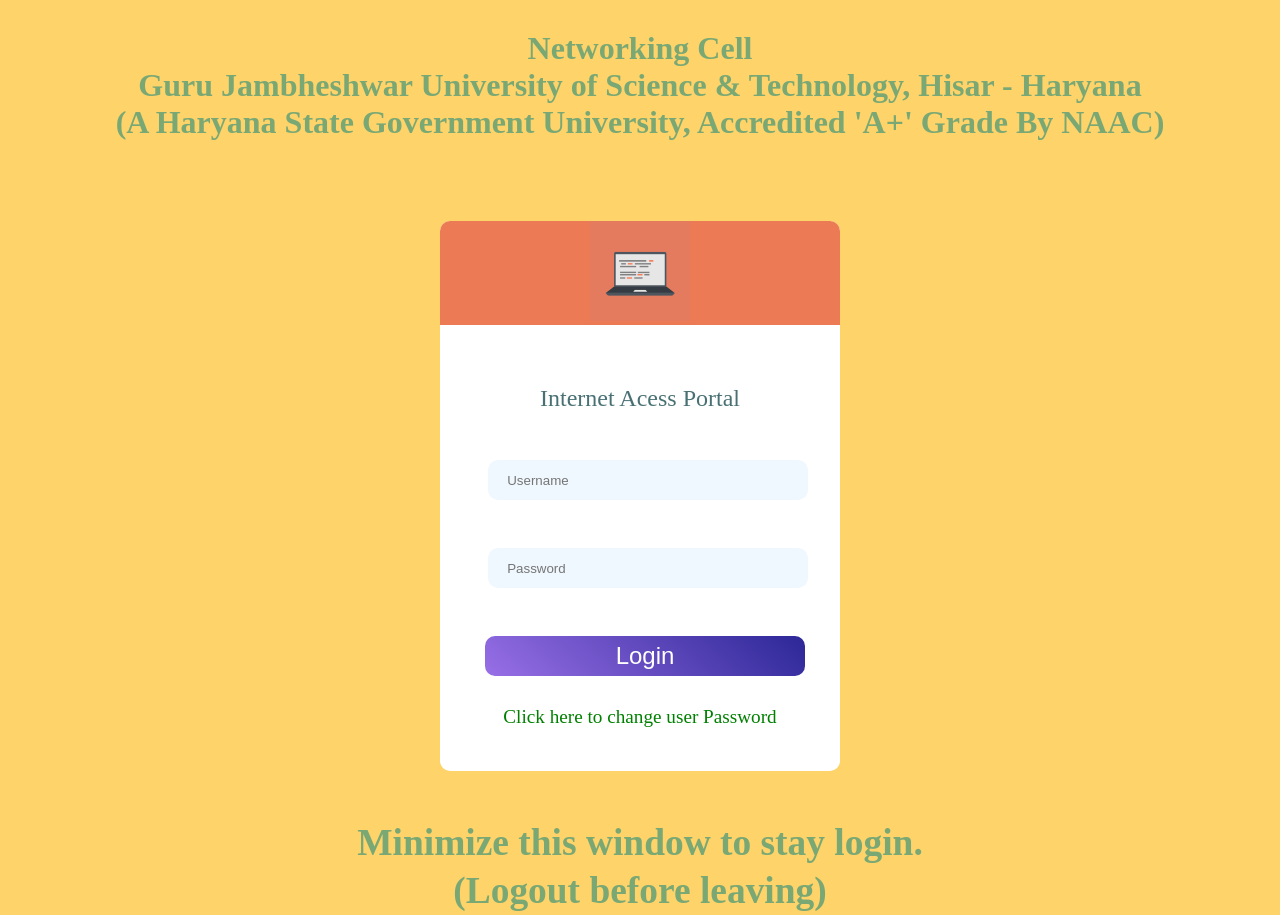
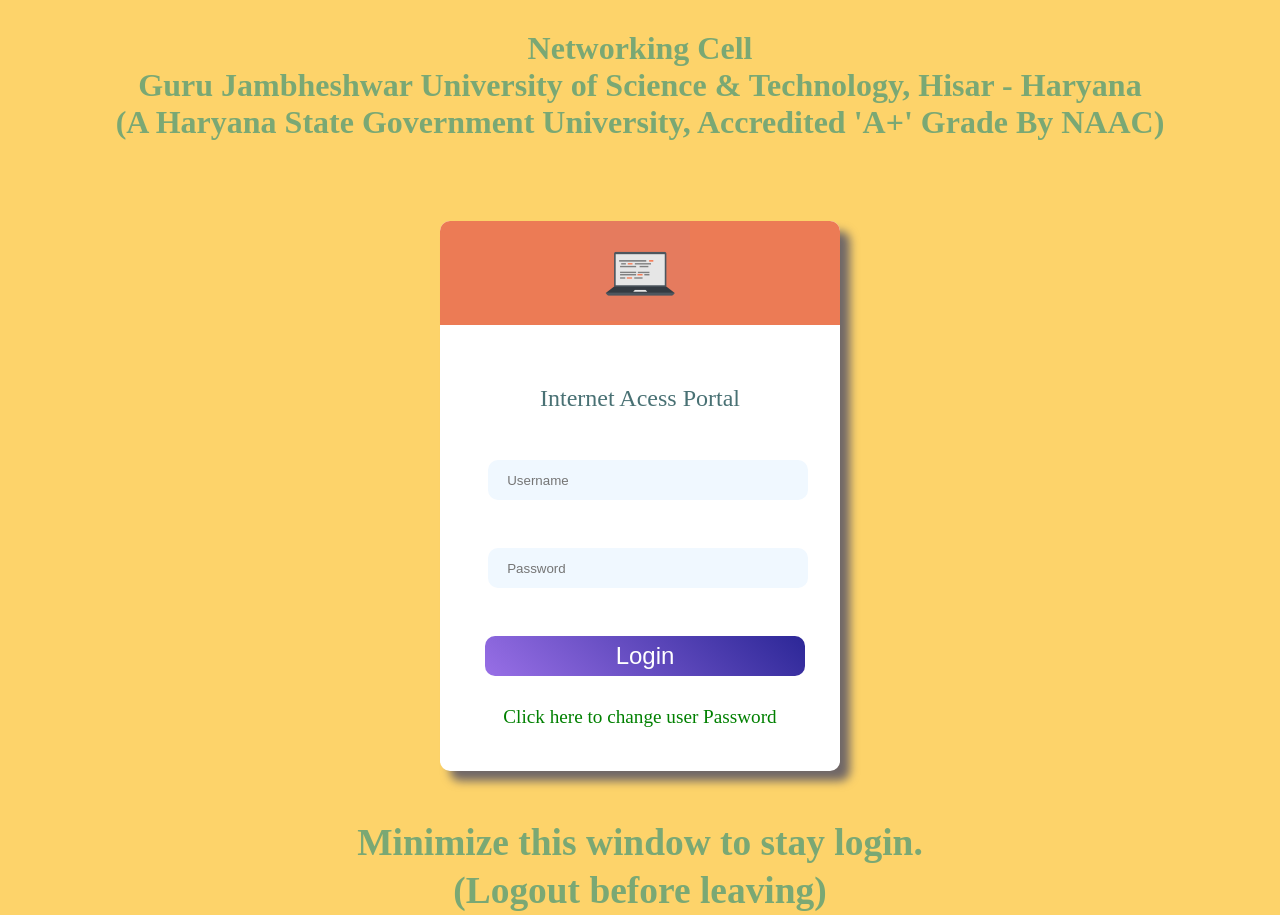
Before and after one commit to paraskumar09/internet-login-page, a plain HTML site: page index.html in a window 1280 px wide. Drawn offline with Linux system fonts and the light colour scheme.

Commit message:
Update style.css

```diff
--- a/style.css
+++ b/style.css
@@ -28,6 +28,8 @@ a
     background-color: #ffff;
     margin: auto;
     border-radius:10px ;
+    box-shadow: 10px 10px 10px rgb(112, 103, 103);
+
 }
 
 .top
```
